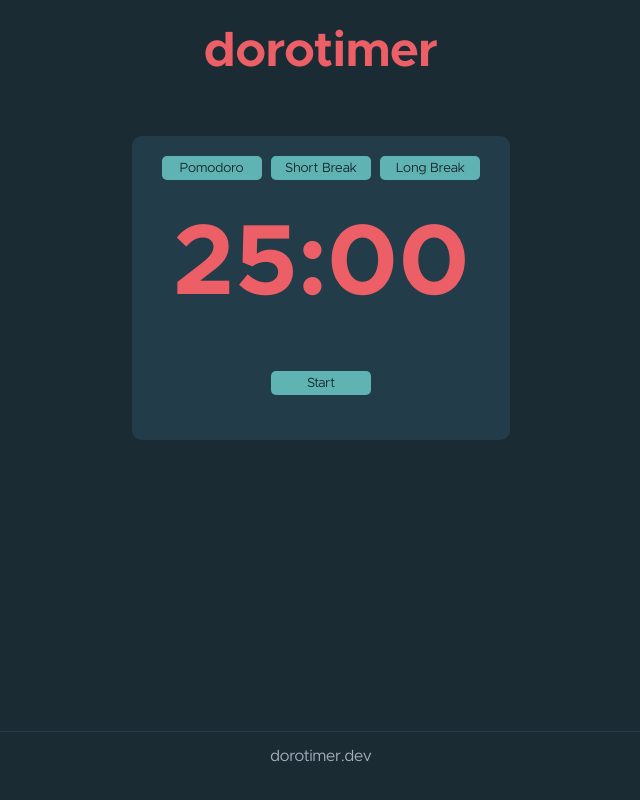
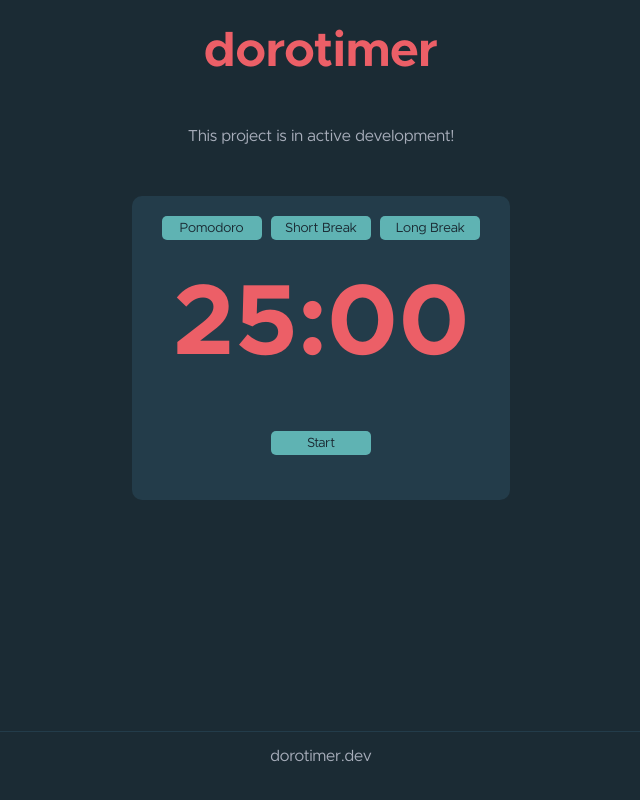
Before and after one commit to kristophesankar/pomolotl, a Next.js app: page / in a window 1280 px wide. Shown: the whole page, without its empty margins (319-959 px from the left). Built offline with nearby package versions, Linux system fonts and the light colour scheme.

Commit message:
update header

```diff
--- a/components/Header.js
+++ b/components/Header.js
@@ -4,6 +4,7 @@ export default function Header () {
     <div className={item}>
       <div className={header}>
         <h1>dorotimer</h1>
+        <p>This project is in active development!</p>
       </div>
     </div>
   );
```
